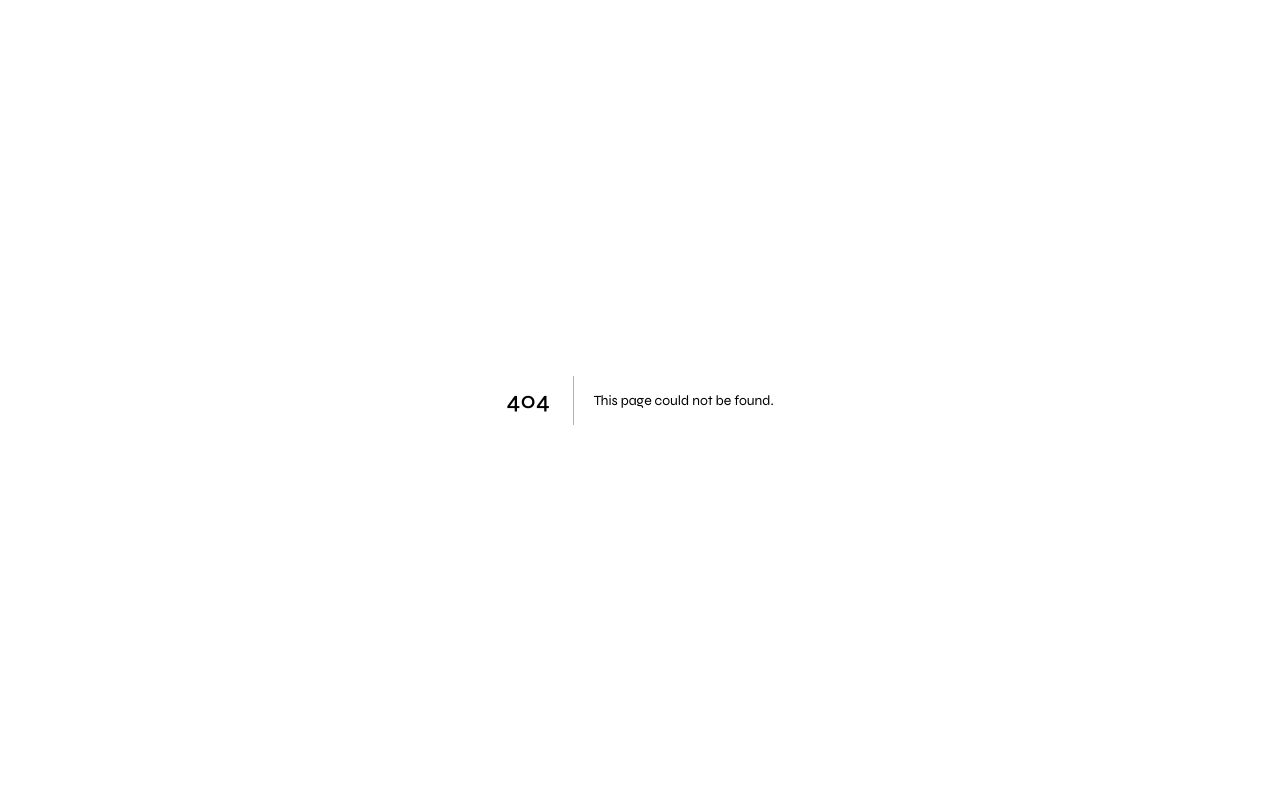
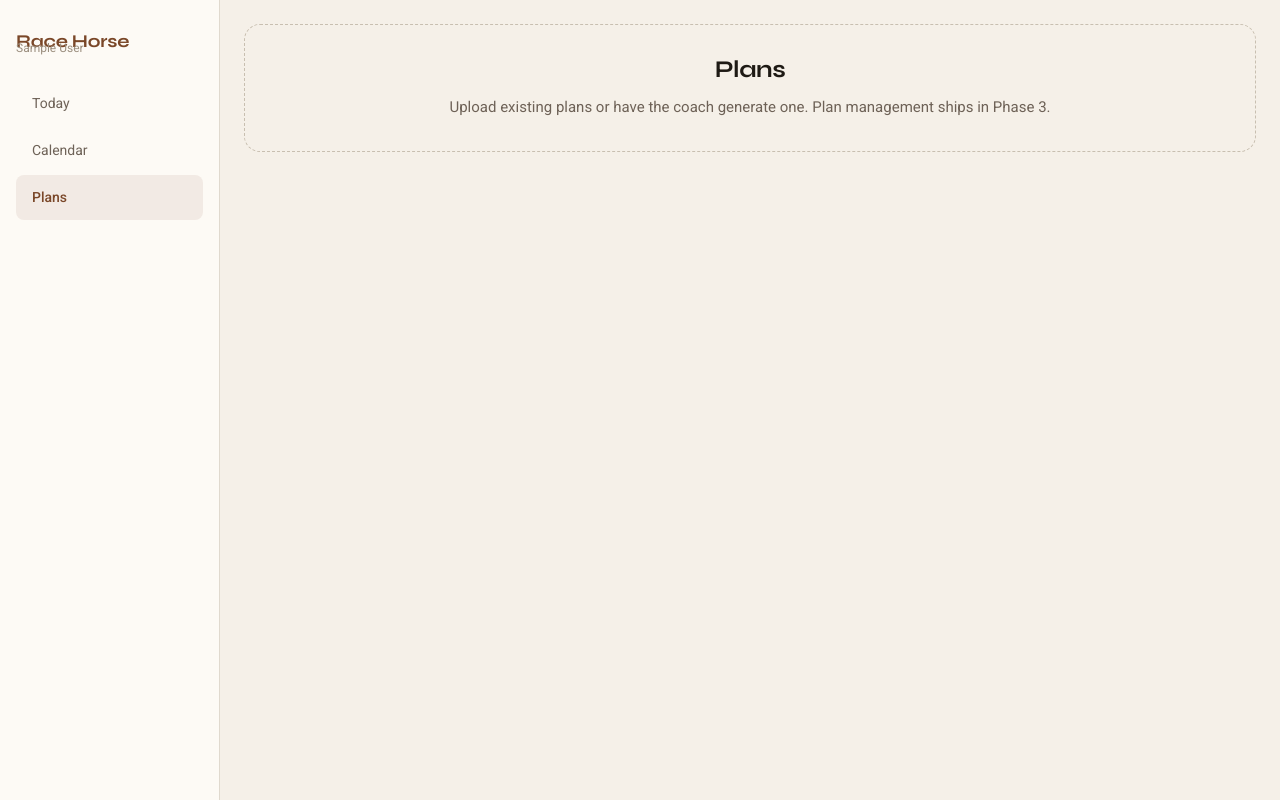
Before and after one commit to colbyschulz/race-horse, a Next.js app: page /plans in a window 1280 px wide. Before the commit this address had no page. Built offline with nearby package versions, Linux system fonts and the light colour scheme; no server answers; sample sign-in values are in the browser's storage.

Commit message:
Add placeholder pages for Today / Calendar / Plans / Settings

```diff
--- /dev/null
+++ b/src/app/(app)/plans/page.tsx
@@ -0,0 +1,10 @@
+import { EmptyState } from "@/components/EmptyState";
+
+export default function PlansPage() {
+  return (
+    <EmptyState
+      title="Plans"
+      body="Upload existing plans or have the coach generate one. Plan management ships in Phase 3."
+    />
+  );
+}
--- /dev/null
+++ b/src/components/EmptyState.module.scss
@@ -0,0 +1,24 @@
+.root {
+  border: 1px dashed var(--color-border-default);
+  border-radius: var(--radius-lg);
+  padding: var(--space-8);
+  text-align: center;
+  color: var(--color-fg-tertiary);
+}
+
+.title {
+  font-family: var(--font-display);
+  font-size: 1.5rem;
+  font-weight: 700;
+  color: var(--color-fg-primary);
+  letter-spacing: -0.02em;
+  margin: 0 0 var(--space-3);
+}
+
+.body {
+  font-family: var(--font-body);
+  font-size: 0.9375rem;
+  line-height: 1.6;
+  margin: 0;
+  color: var(--color-fg-secondary);
+}
--- /dev/null
+++ b/src/components/EmptyState.tsx
@@ -0,0 +1,16 @@
+import styles from "./EmptyState.module.scss";
+
+export function EmptyState({
+  title,
+  body,
+}: {
+  title: string;
+  body: string;
+}) {
+  return (
+    <div className={styles.root}>
+      <h2 className={styles.title}>{title}</h2>
+      <p className={styles.body}>{body}</p>
+    </div>
+  );
+}
```
Also changed, not shown: src/app/(app)/calendar/page.tsx (added, +10 -0 lines), src/app/(app)/settings/page.tsx (added, +10 -0 lines), src/app/(app)/today/page.tsx (added, +10 -0 lines).
